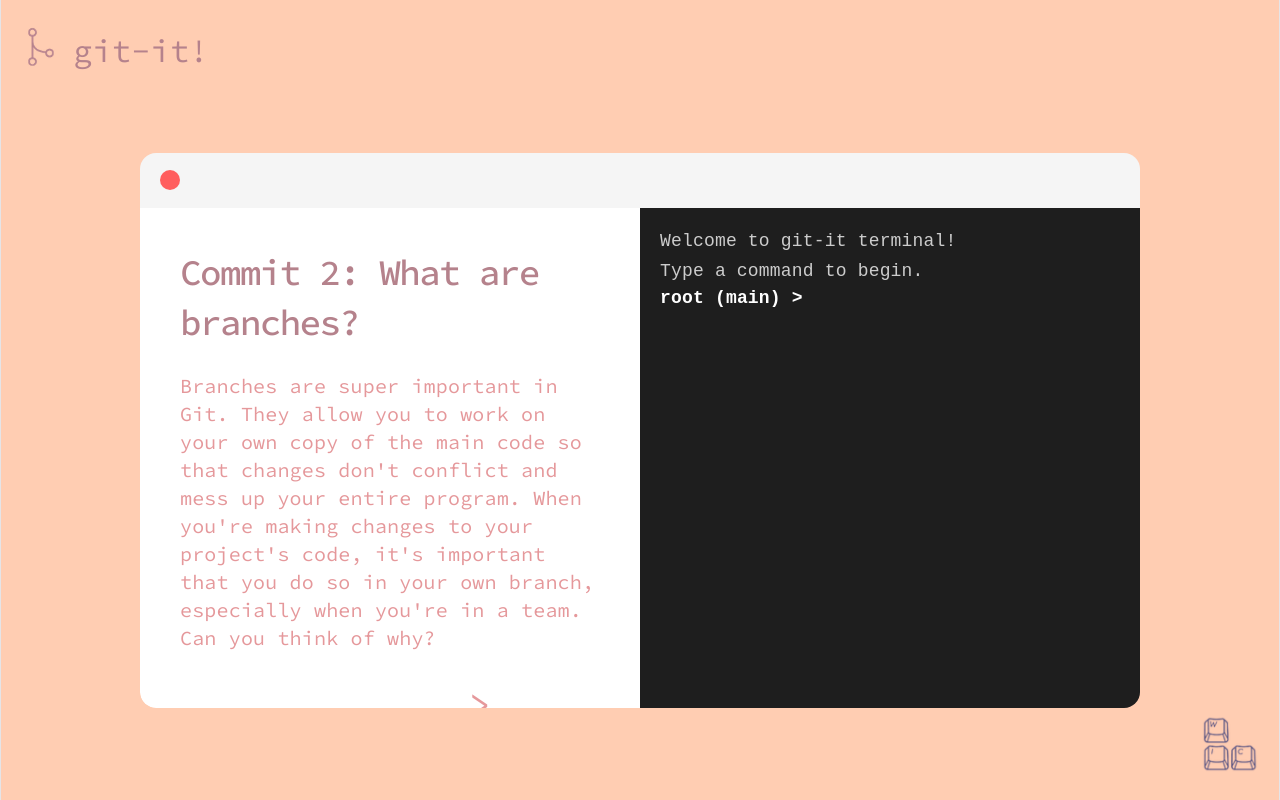
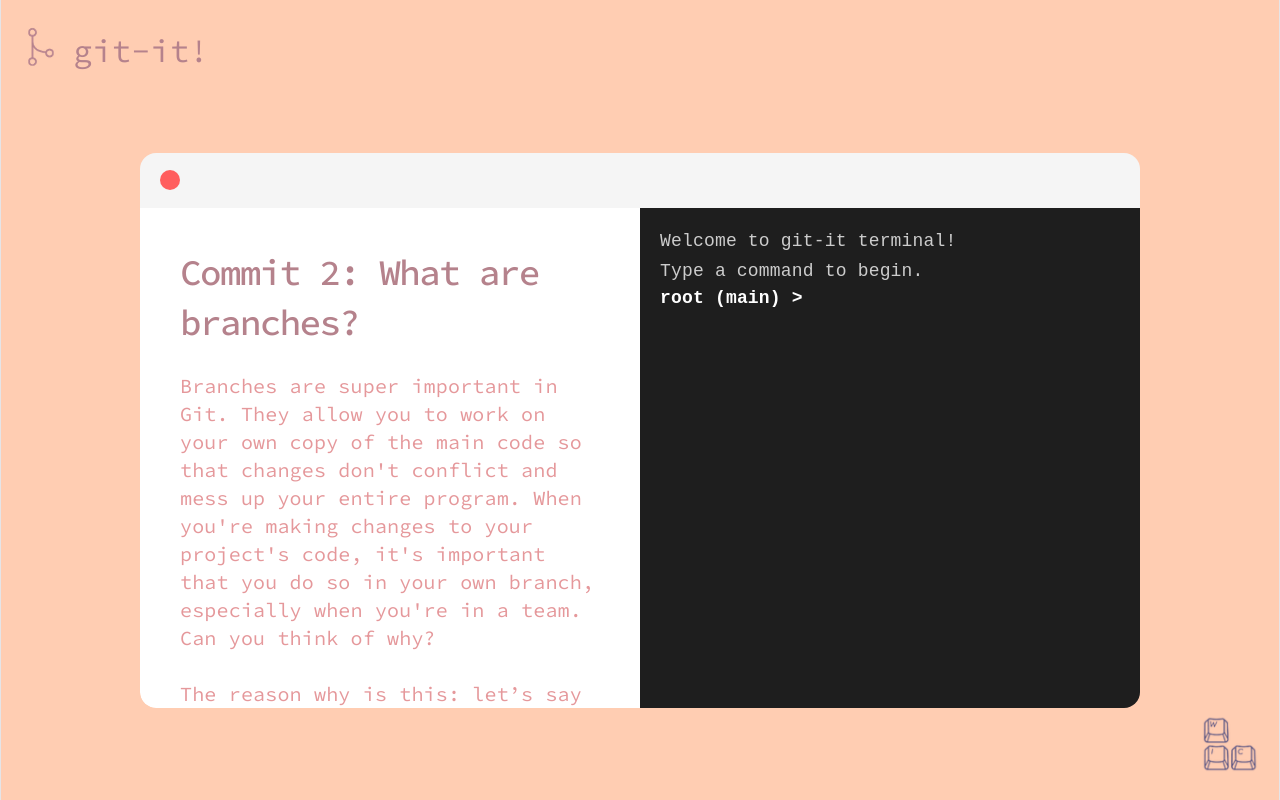
Before and after one commit to dlw1rm4/git-it, a React (Vite) app: page /git-it/lesson2 in a window 1280 px wide. Built offline with nearby package versions, Linux system fonts and the light colour scheme; a web font is replaced by a local one.

Commit message:
finished lesson text

```diff
--- a/src/pages/l2terminal.tsx
+++ b/src/pages/l2terminal.tsx
@@ -17,16 +17,28 @@ export default function Lesson2() {
     const pages = [
         {
             title: "Commit 2: What are branches?",
-            text: "Branches are super important in Git. They allow you to work on your own copy of the main code so that changes don't conflict and mess up your entire program. When you're making changes to your project's code, it's important that you do so in your own branch, especially when you're in a team. Can you think of why?"
+            text: "Branches are super important in Git. They allow you to work on your own copy of the main code so that changes don't conflict and mess up your entire program. When you're making changes to your project's code, it's important that you do so in your own branch, especially when you're in a team. Can you think of why?\n\nThe reason why is this: let’s say you’re working on a file, and your teammate makes edits to it at the same time. If both you and your teammate try to merge it into the project’s main branch, there will almost always be a merge conflict. Merge conflicts can be very annoying to debug, as you have to compare both you and your teammate’s files and see what you want to keep.\n\nSo, what is the moral of the story? <b>Always work on your own branch</b> unless you’re sure that working on the main branch won’t cause issues."
         },
         {
             title: "Commit 2A: Create a Branch",
-            text: "To make your own branch, type 'git branch <branch_name>'. This will create a branch of your changes to the code.\n\nYou can also view what branch you're in by typing 'git branch'. The branch that is (left) starred is the branch you are in."
+            text: "It’s simple to make your own branch. To make your own branch, type '<b>git branch &lt;branch_name&gt;</b>'. This will create a branch from your current commit.\n\nWhen coming up with a branch name, you should aim for something that concisely describes the purpose well. Bad branch names can make your teammates confused, and that can snowball into a larger issue. It’s good practice to stick with lowercase letters and hyphens for your branch names.\n\nEven if you accidentally work on the main branch, you can easily switch over to your newly created branch as long as you haven’t committed your code yet.\n\nOnce you’ve created your own branch, move onto the next page!"
         },
         {
-            title: "Commit 2B: Checkout a Branch",
-            text: "But, you're not on the branch yet! You need to 'checkout' the branch with 'git checkout <branch_name>'. Once you have successfully done so, congrats! You're on your branch. Press 'FINISH' whenever you are ready."
+            title: "Commit 2B: Seeing Branches",
+            text: "But, how can you tell what branch you’re in? All you need to do is type ‘<b>git branch</b>’ in the terminal. The branch that has an asterisk on the left is the one you are currently on.\n\nHowever, just typing ‘git branch’ will only show you <b>local</b> branches. If you want to see both local and remote (which is what GitHub has) branches, add ‘-av’ to the end. So, this would look like ‘git branch -av’.\n\nFor this lesson, we will skip ‘git branch -av,’ so try it on your own in the future!"
 
+        },
+        {
+            title: "Commit 2C: Checkout a Branch",
+            text: "As you can tell from the previous page, you’re likely still on the main branch. We’re going to try to ‘checkout’ your newly created branch by typing ‘<b>git checkout &lt;branch_name&gt;</b>’.\n\nNow, let’s check to see if you did it successfully. Type the command that allows you to see what branch you’re on (hint: you learned it in the previous page!). Is the branch you moved to starred now? If so, nicely done!\n\nThere’s also a really neat command that allows you to both create and move to a new branch. It really only saves one line, but it’s nice if you want to save typing effort. All you have to write is ‘<b>git checkout -b &lt;branch_name&gt;</b>’. Try creating and moving to a new branch this way.\n\nOnce you have successfully done so, move onto the next page."
+        },
+        {
+            title: "Commit 2D: Delete a Branch",
+            text: "We learned how to create and move to a branch, but how do we delete one in case we made a mistake or finished merging our branches with another branch? \n\nThe Git command for this is ‘<b>git branch -d &lt;branch_name&gt;</b>’. You can also force delete a branch by capitalizing the d (‘git branch -D &lt;branch_name&gt;’). \n\nThe -d command will warn you of any unmerged branches, whereas -D will not. -D can be especially helpful when you don’t like any of the changes you made in that specific branch. But, be warned, deleting branches permanently deletes every edit that only exists on that specific branch. \n\nAdditionally, you cannot delete a branch you’re currently on. So, you should move to another branch, like main, when deleting it. Move back to main and try deleting the branch you created.\n\nPlease be extra careful when deleting a branch!"
+        },
+        {
+            title: "Commit 2E: Conclusion",
+            text: "In this lesson, you learned the basics of Git branching. This is one of the most important things you can learn when working on a team project, so congratulations!\n\nHere are the commands you learned and practiced with:\n- git branch &lt;branch_name&gt;\n- git branch\n- git checkout &lt;branch_name&gt;\n- git checkout -b &lt;branch_name&gt;\n- git branch -d &lt;branch_name&gt;\n\nIf you feel like you still need practice, feel free to do this lesson all over again! Learning isn’t a race, so take your time to understand and ask questions.\n\nOtherwise, press ‘FINISH’ and move onto the next lesson!"
         }
     ]
 
@@ -192,8 +204,7 @@ export default function Lesson2() {
                     <div className="l1box">
                         <div className="l1box-content">
                             <h1 className="l-title">{pages[pageIndex].title}</h1>
-                            <p className="l-text">{pages[pageIndex].text}</p>
-
+                            <p className="l-text" dangerouslySetInnerHTML={{ __html: pages[pageIndex].text.replace(/\n/g, '<br/>') }} />
                             <div className="button-row">
                                 {pageIndex > 0 ? (
                                     <button className="back-btn" onClick={handleBack}>{"<"}</button>
```
